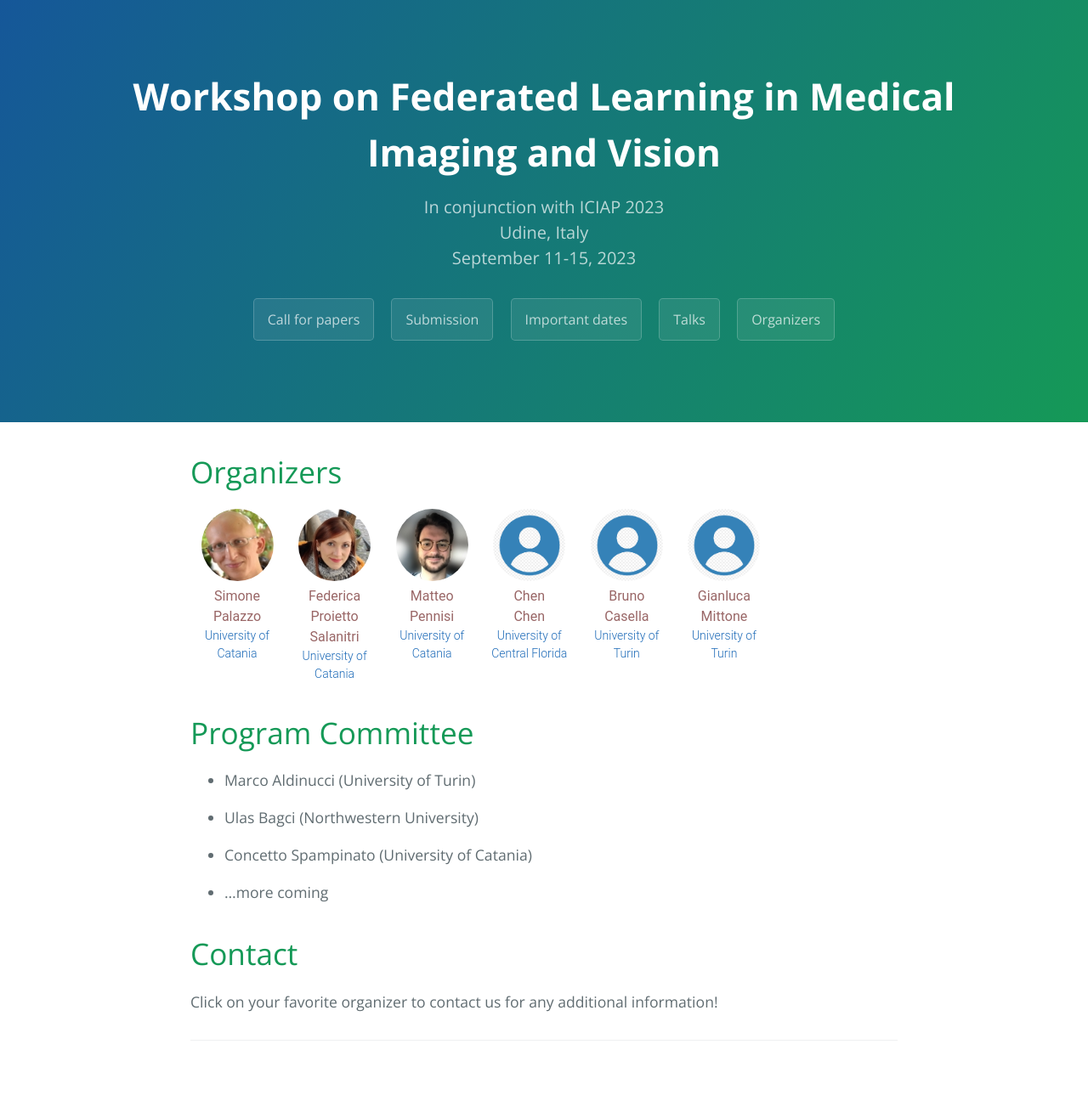
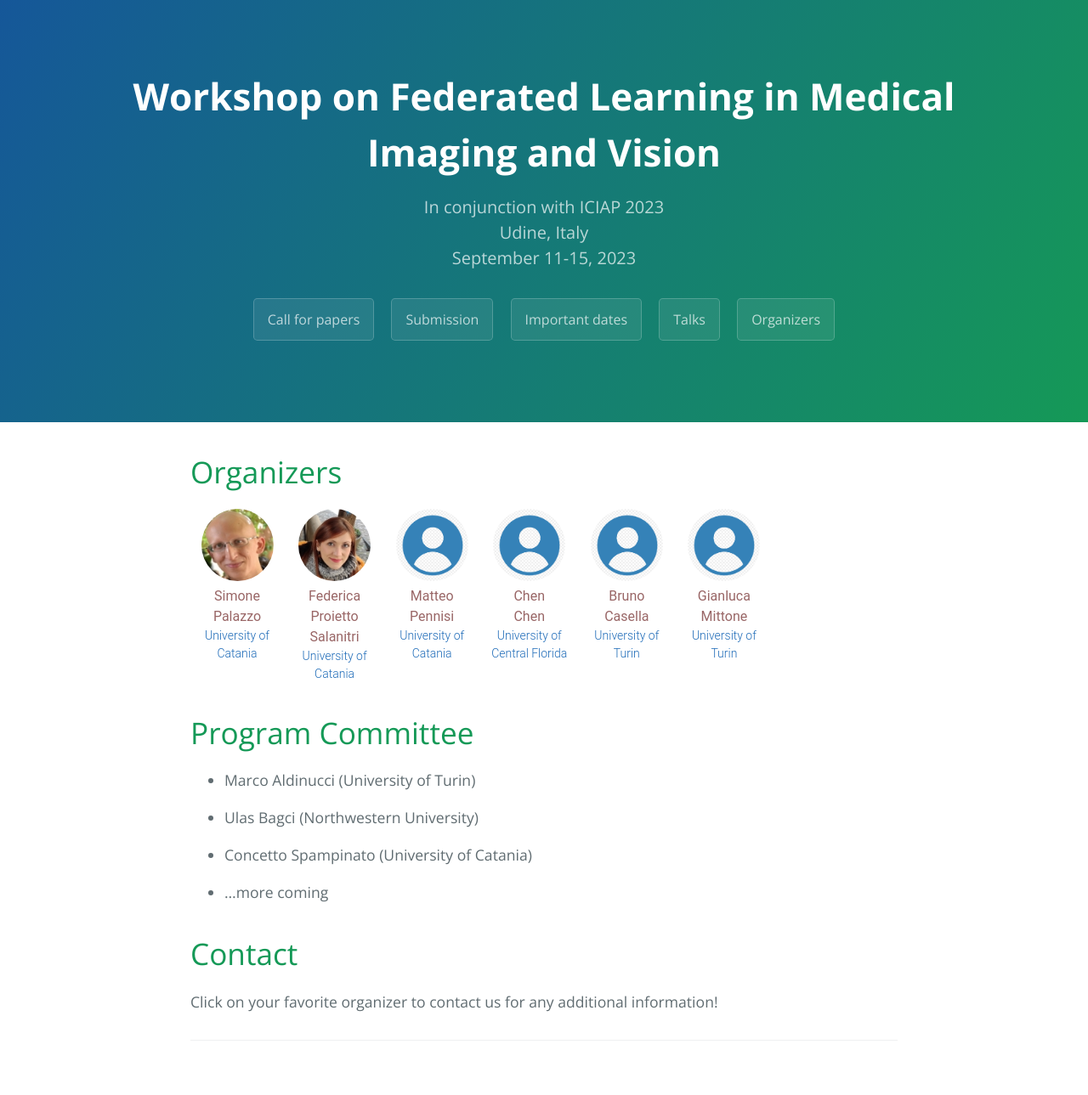
Before and after one commit to fedmedw/fedmedw.github.io, a Jekyll site: the page built from organizers.md, in a window 1280 px wide. Shown: the whole page at 85% size. Built offline with Jekyll 4.4.1, drawn with Linux system fonts in a browser that asks for light colours; our own code applies the rules of GitHub Pages for plain Markdown files.

Commit message:
Wrong picture of Matteo

```diff
--- a/_config.yml
+++ b/_config.yml
@@ -28,7 +28,7 @@ workshop:
       surname: Pennisi
       affiliation: University of Catania
       email: matteo.pennisi@unicampus.it
-      pic: img/matteo.jpg
+      pic: img/pic.jpg
     - name: Chen
       surname: Chen
       affiliation: University of Central Florida
```
